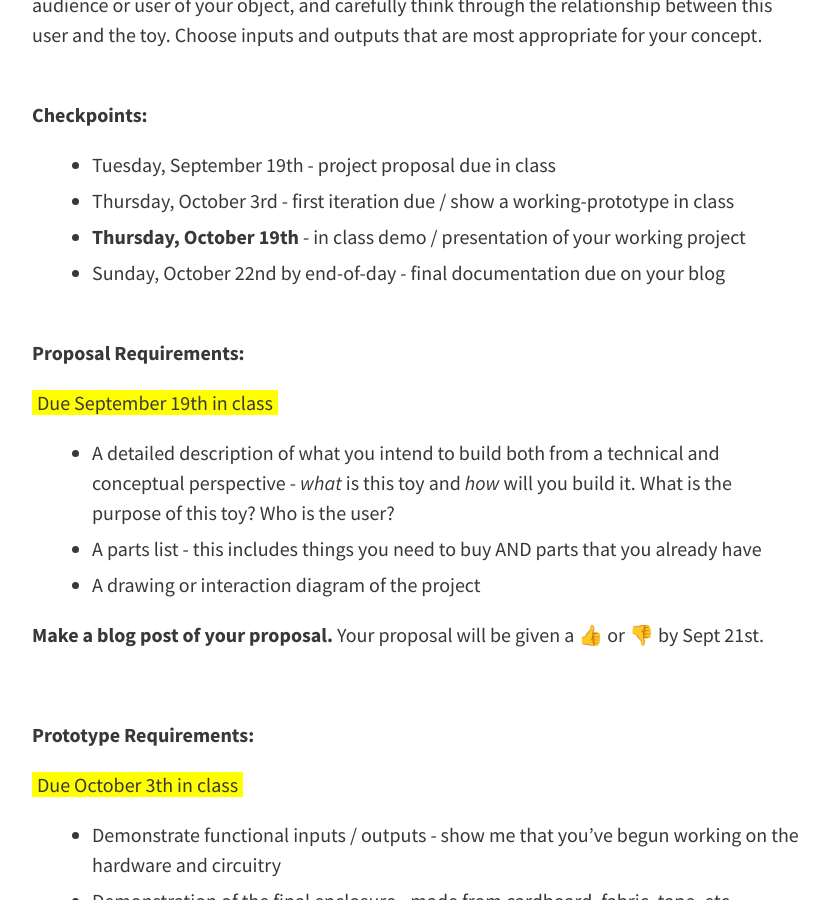
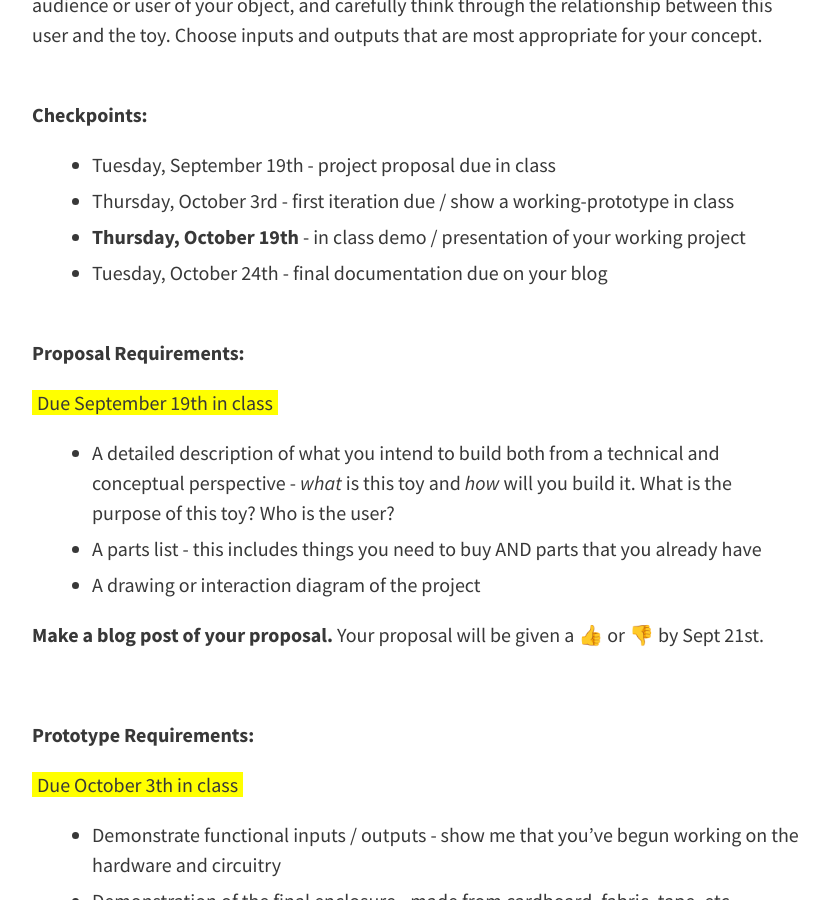
Before and after one commit to coloringchaos/object-f17, a Jekyll site: the page built from _posts/2017-9-14-project1.md, in a window 1280 px wide and 900 px high, scrolled down 502 px. Shown: the whole window, without its empty margins (224-1053 px from the left). Built offline with Jekyll 4.4.1, drawn with Linux system fonts in a browser that asks for light colours; nearby versions of some CDN libraries.

Commit message:
project 1 documentation

```diff
--- a/_posts/2017-9-14-project1.md
+++ b/_posts/2017-9-14-project1.md
@@ -15,7 +15,7 @@ Throughout the design and production process, be thoughtful in crafting an objec
 - Tuesday, September 19th - project proposal due in class
 - Thursday, October 3rd - first iteration due / show a working-prototype in class
 - **Thursday, October 19th** - in class demo / presentation of your working project
-- Sunday, October 22nd by end-of-day - final documentation due on your blog
+- Tuesday, October 24th - final documentation due on your blog
 
 <br>
 **Proposal Requirements:**
```
